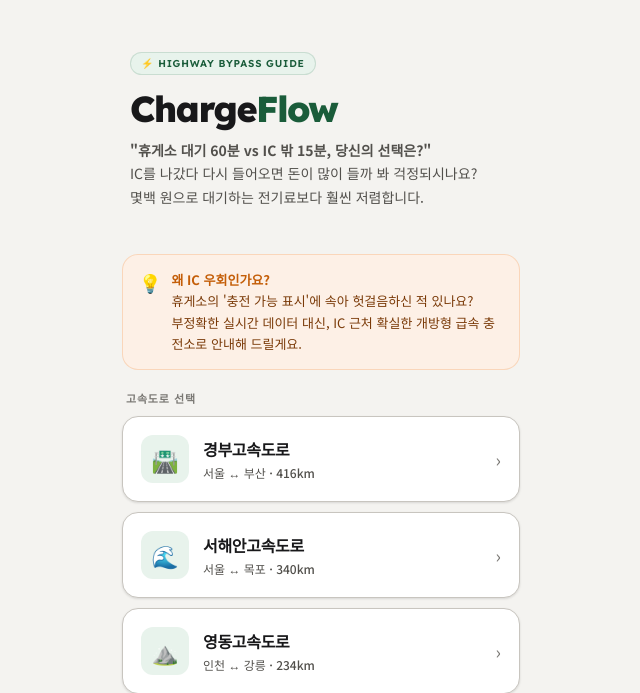
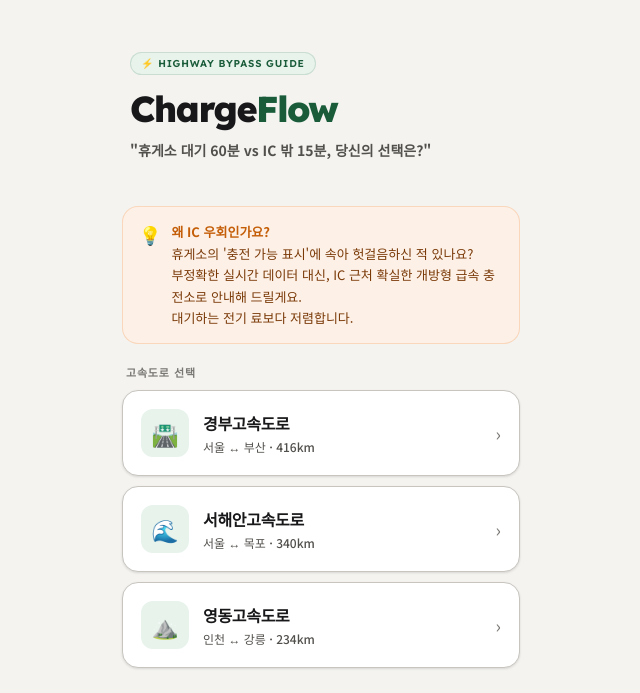
Before and after one commit to cen04088/ChargeFlow, a Django app: page / in a window 1280 px wide. Shown: the top 693 px of the page, without its empty margins (319-959 px from the left). Run offline with Django 4.2, Linux system fonts and the light colour scheme; parts of the project's set-up code (start-up, migrations or seed data) failed here and were passed over.

```diff
--- a/templates/index.html
+++ b/templates/index.html
@@ -802,8 +802,7 @@ body {
   <div class="home-hero">
     <div class="hero-tag">⚡ Highway Bypass Guide</div>
     <h1 class="hero-title">Charge<span>Flow</span></h1>
-    <p class="hero-desc"><strong>"휴게소 대기 60분 vs IC 밖 15분, 당신의 선택은?"</strong><br>IC를 나갔다 다시 들어오면 돈이 많이 들까 봐 걱정되시나요?<br>
-몇백 원으로 대기하는 전기료보다 훨씬 저렴합니다.</p>
+    <p class="hero-desc"><strong>"휴게소 대기 60분 vs IC 밖 15분, 당신의 선택은?"</strong></p>
   </div>
 
   <div class="scroll-body">
@@ -811,7 +810,8 @@ body {
       <div class="tip-icon">💡</div>
       <div class="tip-text">
         <strong>왜 IC 우회인가요?</strong><br>
-        휴게소의 '충전 가능 표시'에 속아 헛걸음하신 적 있나요?<br> 부정확한 실시간 데이터 대신, IC 근처 확실한 개방형 급속 충전소로 안내해 드릴게요.
+        휴게소의 '충전 가능 표시'에 속아 헛걸음하신 적 있나요?<br> 부정확한 실시간 데이터 대신, IC 근처 확실한 개방형 급속 충전소로 안내해 드릴게요.<br>대기하는 전기
+        료보다 저렴합니다.
       </div>
     </div>
 
```
